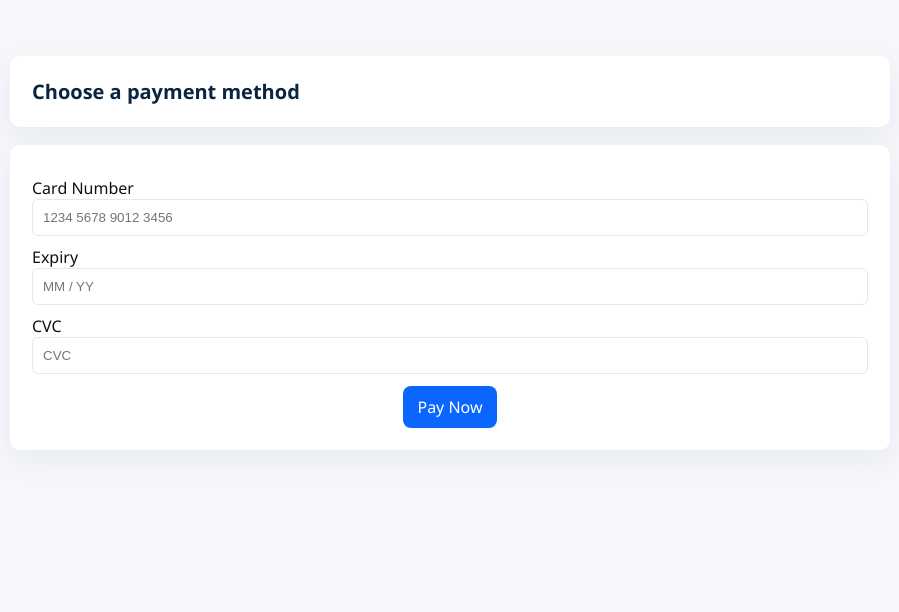
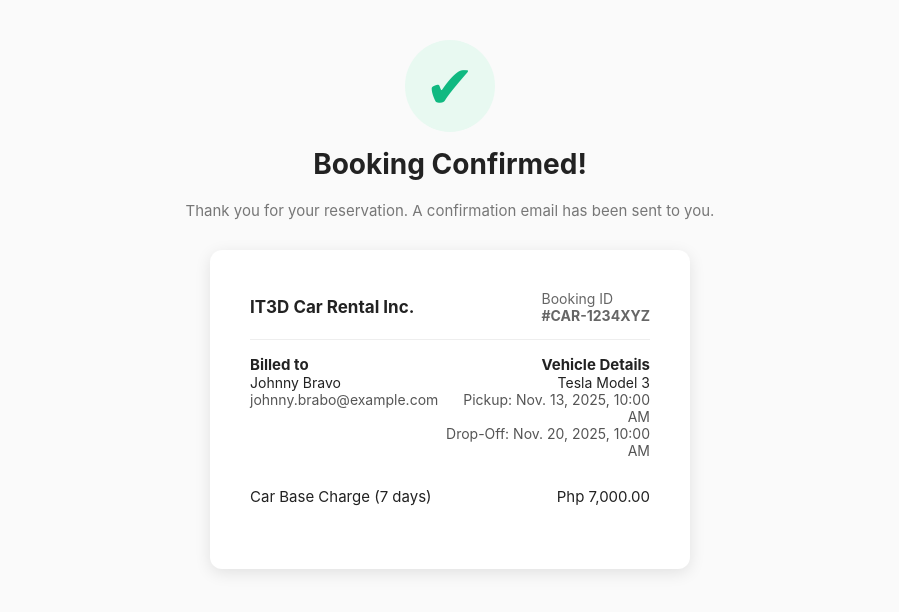
Before and after one commit to dyastena/SPG_2025, a plain HTML site: page SPG/client/payment.html in a window 1280 px wide. Shown: the whole page, without its empty margins (190-1089 px from the left). Drawn offline with Linux system fonts and the light colour scheme.

Commit message:
firdt commit

```diff
--- a/SPG/client/payment.html
+++ b/SPG/client/payment.html
@@ -1,36 +1,200 @@
-<!doctype html>
+<!DOCTYPE html>
 <html lang="en">
 <head>
-  <meta charset="utf-8" />
-  <meta name="viewport" content="width=device-width,initial-scale=1" />
-  <title>Payment</title>
-  <link rel="stylesheet" href="../shared/css/client.css" />
+  <meta charset="UTF-8">
+  <meta name="viewport" content="width=device-width, initial-scale=1.0">
+  <title>Booking Confirmed</title>
+  <style>
+    * {
+      box-sizing: border-box;
+      font-family: "Inter", Arial, sans-serif;
+    }
+
+    body {
+      background-color: #fafafa;
+      margin: 0;
+      padding: 40px;
+      display: flex;
+      flex-direction: column;
+      align-items: center;
+      color: #222;
+    }
+
+    .check-icon {
+      font-size: 60px;
+      color: #10b981;
+      background: #e8f9f1;
+      border-radius: 50%;
+      padding: 10px 20px;
+      margin-bottom: 10px;
+    }
+
+    h1 {
+      font-size: 28px;
+      font-weight: 700;
+      margin: 5px 0;
+    }
+
+    p.subtitle {
+      color: #777;
+      font-size: 15px;
+      margin-bottom: 30px;
+      text-align: center;
+    }
+
+    .card {
+      background: #fff;
+      border-radius: 12px;
+      box-shadow: 0 4px 16px rgba(0, 0, 0, 0.1);
+      padding: 40px;
+      width: 480px;
+    }
+
+    .header {
+      display: flex;
+      justify-content: space-between;
+      align-items: center;
+      margin-bottom: 10px;
+    }
+
+    .company {
+      font-weight: 700;
+      font-size: 17px;
+    }
+
+    .booking-id {
+      color: #666;
+      font-size: 14px;
+    }
+
+    hr {
+      border: none;
+      border-top: 1px solid #eee;
+      margin: 15px 0;
+    }
+
+    .info-section {
+      display: flex;
+      justify-content: space-between;
+      margin-bottom: 20px;
+      font-size: 14px;
+    }
+
+    .info-section strong {
+      font-size: 15px;
+    }
+
+    .charges {
+      margin-bottom: 15px;
+    }
+
+    .charges table {
+      width: 100%;
+      border-collapse: collapse;
+    }
+
+    .charges td {
+      padding: 8px 0;
+      font-size: 15px;
+    }
+
+    .charges td:last-child {
+      text-align: right;
+    }
+
+    .total {
+      font-weight: 700;
+      font-size: 17px;
+      margin-top: 20px;
+      border-top: 1px solid #eee;
+      padding-top: 15px;
+    }
+
+    .total span {
+      float: right;
+      color: #0057ff;
+    }
+
+    .payment-info {
+      display: flex;
+      justify-content: space-between;
+      align-items: center;
+      background: #f8f8f8;
+      border-radius: 8px;
+      padding: 15px;
+      font-size: 14px;
+      margin-top: 25px;
+    }
+
+    .payment-info div {
+      flex: 1;
+    }
+
+    .payment-info .status {
+      text-align: right;
+      font-weight: 600;
+      color: #10b981;
+    }
+
+    .payment-info .status::before {
+      content: "• ";
+      color: #10b981;
+      font-size: 20px;
+      vertical-align: middle;
+    }
+
+    .btn-download {
+      background: linear-gradient(90deg, #007bff, #3399ff);
+      color: white;
+      padding: 12px;
+      border: none;
+      border-radius: 8px;
+      cursor: pointer;
+      font-size: 15px;
+      font-weight: 600;
+      width: 100%;
+      margin-top: 25px;
+      transition: background 0.3s;
+    }
+
+    .btn-download:hover {
+      background: linear-gradient(90deg, #006ae6, #2288ff);
+    }
+
+  </style>
 </head>
 <body>
-  <div class="container">
-    <div class="card header">
-      <h1>Choose a payment method</h1>
+
+  <div class="check-icon">✔</div>
+  <h1>Booking Confirmed!</h1>
+  <p class="subtitle">Thank you for your reservation. A confirmation email has been sent to you.</p>
+
+  <div class="card">
+    <div class="header">
+      <div class="company">IT3D Car Rental Inc.</div>
+      <div class="booking-id">
+        Booking ID<br><strong>#CAR-1234XYZ</strong>
+      </div>
     </div>
 
-    <div class="card">
-      <form>
-        <div class="form-field">
-          <label class="small">Card Number</label>
-          <input class="input" placeholder="1234 5678 9012 3456" />
-        </div>
-        <div class="form-field">
-          <label class="small">Expiry</label>
-          <input class="input" placeholder="MM / YY" />
-        </div>
-        <div class="form-field">
-          <label class="small">CVC</label>
-          <input class="input" placeholder="CVC" />
-        </div>
-        <div style="margin-top:12px" class="center"><a class="btn-primary" href="confirmation.html">Pay Now</a></div>
-      </form>
+    <hr>
+
+    <div class="info-section">
+      <div>
+        <strong>Billed to</strong><br>
+        Johnny Bravo<br>
+        <span style="color:#555;">johnny.brabo@example.com</span>
+      </div>
+      <div style="text-align: right;">
+        <strong>Vehicle Details</strong><br>
+        Tesla Model 3<br>
+        <span style="color:#555;">Pickup: Nov. 13, 2025, 10:00 AM<br>
+        Drop-Off: Nov. 20, 2025, 10:00 AM</span>
+      </div>
     </div>
-  </div>
-  <script src="../shared/js/main.js"></script>
-  <script src="../shared/js/client.js"></script>
-</body>
-</html>
+
+    <div class="charges">
+      <table>
+        <tr>
+          <td>Car Base Charge (7 days)</td>
+          <td>Php 7,000.00</td>
```
